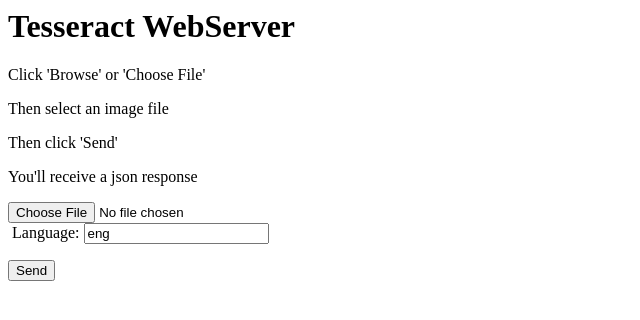
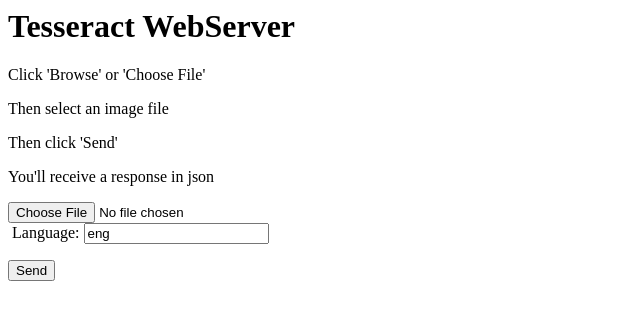
Before and after one commit to maxisoft/tesseract-webserver, a plain HTML site: page static/index.html in a window 1280 px wide. Shown: the full height of the page, 0-640 px from the left. Drawn offline with Linux system fonts and the light colour scheme.

Commit message:
language fix

```diff
--- a/static/index.html
+++ b/static/index.html
@@ -9,7 +9,7 @@
 
 <p>Then click 'Send'</p>
 
-<p>You'll receive a json response</p>
+<p>You'll receive a response in json</p>
 
 <form
         method="post"
```
